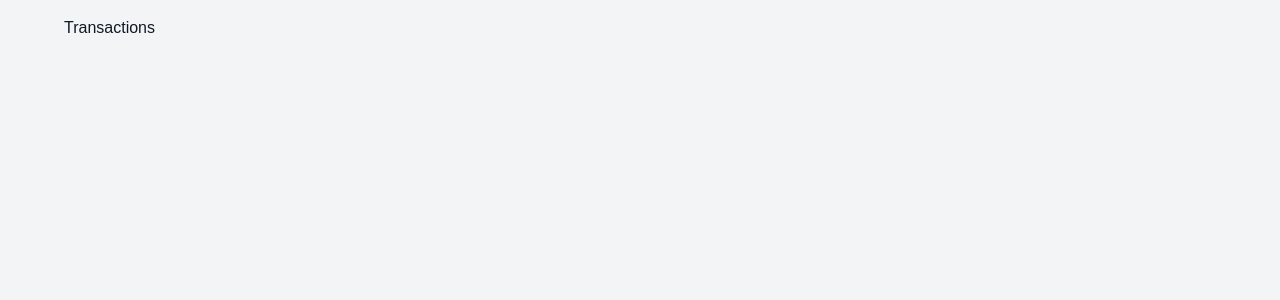
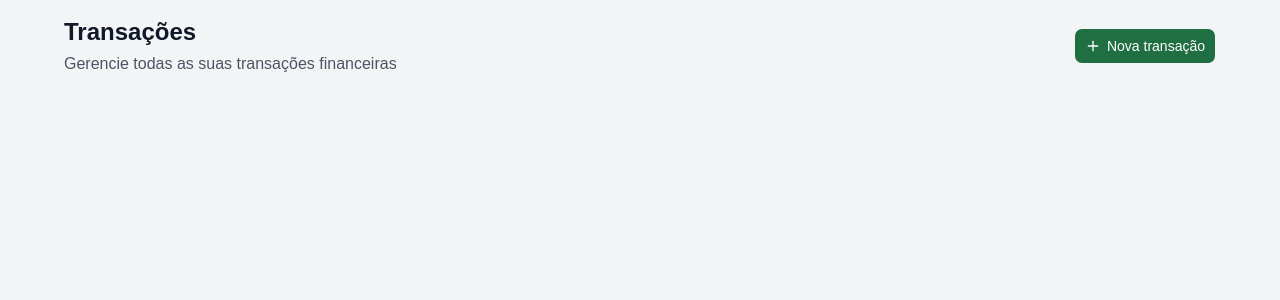
Before and after one commit to JoaoMagnago/ftr-financy, a React (Vite) app in the folder frontend/: page /transactions in a window 1280 px wide. Shown: the top 300 px of the page. Built offline with nearby package versions, Linux system fonts and the light colour scheme.

Commit message:
feat: create header, rename navbar and add fixes

```diff
--- a/frontend/src/components/CategoryLabel.tsx
+++ b/frontend/src/components/CategoryLabel.tsx
@@ -1,6 +1,4 @@
-import type { Category } from '@/types'
-
-export const CategoryLabel = ({ name }: Category) => {
+export const CategoryLabel = ({ name }: { name: string }) => {
   return (
     <div className="flex items-center justify-center text-sm text-(--green-dark) font-medium rounded-full bg-(--green-light) w-fit py-1 px-3">
       {name}
--- a/frontend/src/components/Header.tsx
+++ b/frontend/src/components/Header.tsx
@@ -1,69 +1,26 @@
-import { Link, useLocation, useNavigate } from 'react-router-dom'
-import { useAuthStore } from '../stores/auth'
+import { Plus } from 'lucide-react'
 import { Button } from './ui/button'
-import { Avatar } from './Avatar'
 
-import logo from '@/assets/logo.svg'
+export const Header = ({
+  title,
+  description,
+  buttonLabel,
+}: {
+  title: string
+  description: string
+  buttonLabel: string
+}) => {
+  return (
+    <div className="flex items-center justify-between w-full">
+      <div className="flex flex-col gap-1">
+        <h1 className="text-2xl font-bold">{title}</h1>
+        <p className="text-md text-muted-foreground">{description}</p>
+      </div>
 
-export const Header = () => {
-  const { user, isAuthenticated } = useAuthStore()
-  const location = useLocation()
-  const navigate = useNavigate()
-
-  const isDashboardsPage = location.pathname === '/'
-  const isTransactionsPage = location.pathname === '/transactions'
-  const isCategoriesPage = location.pathname === '/categories'
-
-  return (
-    <div className="w-full px-12 py-4 border-b border-(--gray-200)">
-      {isAuthenticated && (
-        <div className="flex items-center justify-between w-full">
-          <div
-            className="items-center min-w-25 cursor-pointer"
-            onClick={() => navigate('/')}
-          >
-            <img src={logo} />
-          </div>
-
-          <div className="flex items-center gap-4">
-            <Link to="/">
-              <Button
-                size="sm"
-                className={isDashboardsPage ? 'text-primary font-semibold' : ''}
-                variant={'link'}
-              >
-                Dashboards
-              </Button>
-            </Link>
-            <Link to="/transactions">
-              <Button
-                size="sm"
-                className={
-                  isTransactionsPage ? 'text-primary  font-semibold' : ''
-                }
-                variant={'link'}
-              >
-                Transações
-              </Button>
-            </Link>
-            <Link to="/categories">
-              <Button
-                size="sm"
-                className={
-                  isCategoriesPage ? 'text-primary  font-semibold' : ''
-                }
-                variant={'link'}
-              >
-                Categorias
-              </Button>
-            </Link>
-          </div>
-
-          <div onClick={() => navigate('/profile')}>
-            <Avatar name={user?.name} />
-          </div>
-        </div>
-      )}
+      <Button>
+        <Plus />
+        <span>{buttonLabel}</span>
+      </Button>
     </div>
   )
 }
--- a/frontend/src/components/Layout.tsx
+++ b/frontend/src/components/Layout.tsx
@@ -1,5 +1,5 @@
 import { useAuthStore } from '@/stores/auth'
-import { Header } from './Header'
+import { Navbar } from './Navbar'
 
 interface LayoutProps {
   children: React.ReactNode
@@ -10,7 +10,7 @@ export const Layout = ({ children }: LayoutProps) => {
 
   return (
     <div className="min-h-screen bg-gray-100">
-      {isAuthenticated && <Header />}
+      {isAuthenticated && <Navbar />}
       <main className={`mx-auto ${isAuthenticated ? 'p-12' : 'px-16 py-4'}`}>
         {children}
       </main>
--- /dev/null
+++ b/frontend/src/components/Navbar.tsx
@@ -0,0 +1,69 @@
+import { Link, useLocation, useNavigate } from 'react-router-dom'
+import { useAuthStore } from '../stores/auth'
+import { Button } from './ui/button'
+import { Avatar } from './Avatar'
+
+import logo from '@/assets/logo.svg'
+
+export const Navbar = () => {
+  const { user, isAuthenticated } = useAuthStore()
+  const location = useLocation()
+  const navigate = useNavigate()
+
+  const isDashboardsPage = location.pathname === '/'
+  const isTransactionsPage = location.pathname === '/transactions'
+  const isCategoriesPage = location.pathname === '/categories'
+
+  return (
+    <div className="w-full px-12 py-4 border-b border-(--gray-200)">
+      {isAuthenticated && (
+        <div className="flex items-center justify-between w-full">
+          <div
+            className="items-center min-w-25 cursor-pointer"
+            onClick={() => navigate('/')}
+          >
+            <img src={logo} />
+          </div>
+
+          <div className="flex items-center gap-4">
+            <Link to="/">
+              <Button
+                size="sm"
+                className={isDashboardsPage ? 'text-primary font-semibold' : ''}
+                variant={'link'}
+              >
+                Dashboards
+              </Button>
+            </Link>
+            <Link to="/transactions">
+              <Button
+                size="sm"
+                className={
+                  isTransactionsPage ? 'text-primary  font-semibold' : ''
+                }
+                variant={'link'}
+              >
+                Transações
+              </Button>
+            </Link>
+            <Link to="/categories">
+              <Button
+                size="sm"
+                className={
+                  isCategoriesPage ? 'text-primary  font-semibold' : ''
+                }
+                variant={'link'}
+              >
+                Categorias
+              </Button>
+            </Link>
+          </div>
+
+          <div onClick={() => navigate('/profile')}>
+            <Avatar name={user?.name} />
+          </div>
+        </div>
+      )}
+    </div>
+  )
+}
--- a/frontend/src/pages/Auth/Login.tsx
+++ b/frontend/src/pages/Auth/Login.tsx
@@ -135,7 +135,7 @@ export const Login = () => {
                   />
                   <FieldLabel
                     className="font-normal"
-                    htmlFor="terms-checkbox-invalid"
+                    htmlFor="remember-me-checkbox"
                   >
                     Lembrar-me
                   </FieldLabel>
--- a/frontend/src/pages/Dashboards/components/CategoriesSummaryList.tsx
+++ b/frontend/src/pages/Dashboards/components/CategoriesSummaryList.tsx
@@ -93,16 +93,16 @@ export const CategoriesSummaryList = ({
               className="grid grid-cols-[1fr_auto] items-center"
             >
               <div className="flex items-center justify-between">
-                <CategoryLabel {...category}></CategoryLabel>
+                <CategoryLabel name={category.name} />
                 <span className="text-sm text-muted-foreground">
                   {category.amountItems} itens
                 </span>
               </div>
 
               <div className="w-22 text-right">
-                <text className="text-sm text-foreground font-semibold">
+                <span className="text-sm text-foreground font-semibold">
                   {amountFormatted}
-                </text>
+                </span>
               </div>
             </div>
           )
--- a/frontend/src/pages/Dashboards/components/RecentTransactionsTable.tsx
+++ b/frontend/src/pages/Dashboards/components/RecentTransactionsTable.tsx
@@ -1,3 +1,4 @@
+import { CategoryLabel } from '@/components/CategoryLabel'
 import { Button } from '@/components/ui/button'
 import { Card, CardContent, CardHeader } from '@/components/ui/card'
 import { Table, TableBody, TableCell, TableRow } from '@/components/ui/table'
@@ -29,7 +30,7 @@ export function RecentTransactionsTable({ className }: { className?: string }) {
       },
     },
     {
-      id: '1',
+      id: '2',
       name: 'Jantar no restaurante',
       type: TransactionType.EXPENSE,
       amount: '8950',
@@ -42,7 +43,7 @@ export function RecentTransactionsTable({ className }: { className?: string }) {
       },
     },
     {
-      id: '1',
+      id: '3',
       name: 'Posto de gasolina',
       type: TransactionType.EXPENSE,
       amount: '10000',
@@ -55,7 +56,7 @@ export function RecentTransactionsTable({ className }: { className?: string }) {
       },
     },
     {
-      id: '1',
+      id: '4',
       name: 'Compras no mercado',
       type: TransactionType.EXPENSE,
       amount: '15680',
@@ -68,7 +69,7 @@ export function RecentTransactionsTable({ className }: { className?: string }) {
       },
     },
     {
-      id: '1',
+      id: '5',
       name: 'Retorno de investimento',
       type: TransactionType.REVENUE,
       amount: '34025',
@@ -136,18 +137,16 @@ export function RecentTransactionsTable({ className }: { className?: string }) {
 
                   <TableCell className="w-[20%]">
                     <div className="flex items-center justify-center">
-                      <div className="flex items-center justify-center text-sm text-(--green-dark) font-medium rounded-full bg-(--green-light) w-fit py-1 px-3">
-                        {transaction.category.name}
-                      </div>
+                      <CategoryLabel name={transaction.category.name} />
                     </div>
                   </TableCell>
 
                   <TableCell className="pr-6 text-right w-[20%]">
                     <div className="flex items-center justify-end gap-2">
-                      <text className="text-sm font-semibold text-foreground">
+                      <span className="text-sm font-semibold text-foreground">
                         {isExpense ? '- ' : '+ '}
                         {amountFormatted}
-                      </text>
+                      </span>
                       {isExpense ? (
                         <CircleArrowDown className="text-(--red-base) w-4 h-4" />
                       ) : (
--- a/frontend/src/pages/Transactions/index.tsx
+++ b/frontend/src/pages/Transactions/index.tsx
@@ -1,3 +1,11 @@
+import { Header } from '@/components/Header'
+
 export const Transactions = () => {
-  return <h1>Transactions</h1>
+  return (
+    <Header
+      title="Transações"
+      description="Gerencie todas as suas transações financeiras"
+      buttonLabel="Nova transação"
+    />
+  )
 }
```
